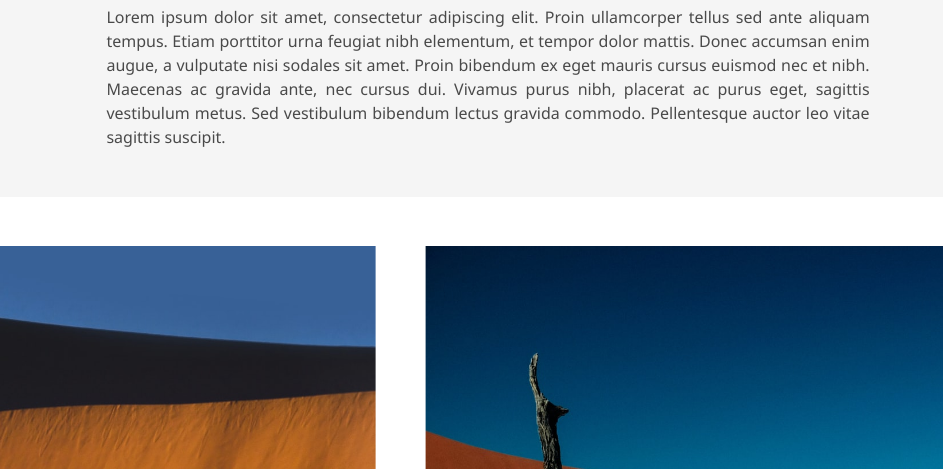
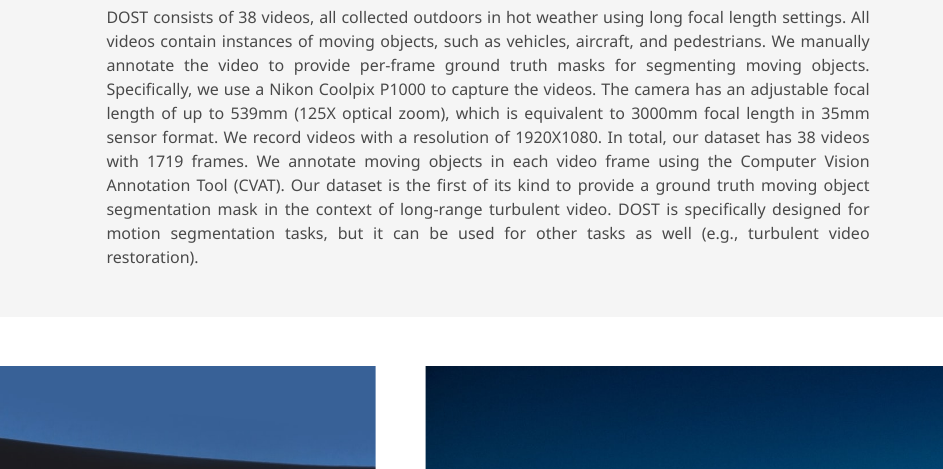
Before and after one commit to turbulence-research/DOST, a plain HTML site: page index.html in a window 1280 px wide. Shown: the part 752-1221 px from the top of the page, without its empty margins (152-1095 px from the left). Drawn offline with nearby package versions, Linux system fonts and the light colour scheme; some icons are missing; a web font is replaced by a local one.

Commit message:
Update index.html

```diff
--- a/index.html
+++ b/index.html
@@ -156,7 +156,9 @@
         <h2 class="title is-3">Abstract</h2>
         <div class="content has-text-justified">
           <p>
-            Lorem ipsum dolor sit amet, consectetur adipiscing elit. Proin ullamcorper tellus sed ante aliquam tempus. Etiam porttitor urna feugiat nibh elementum, et tempor dolor mattis. Donec accumsan enim augue, a vulputate nisi sodales sit amet. Proin bibendum ex eget mauris cursus euismod nec et nibh. Maecenas ac gravida ante, nec cursus dui. Vivamus purus nibh, placerat ac purus eget, sagittis vestibulum metus. Sed vestibulum bibendum lectus gravida commodo. Pellentesque auctor leo vitae sagittis suscipit.
+            DOST consists of 38 videos, all collected outdoors in hot weather using long focal length settings. All videos contain instances of moving objects, such as vehicles, aircraft, and pedestrians. We manually annotate the video to provide per-frame ground truth masks for segmenting moving objects.
+            Specifically, we use a Nikon Coolpix P1000 to capture the videos. The camera has an adjustable focal length of up to 539mm (125X optical zoom), which is equivalent to 3000mm focal length in 35mm sensor format. We record videos with a resolution of 1920X1080. In total, our dataset has 38 videos with 1719 frames. We annotate moving objects in each video frame using the Computer Vision Annotation Tool (CVAT).
+            Our dataset is the first of its kind to provide a ground truth moving object segmentation mask in the context of long-range turbulent video. DOST is specifically designed for motion segmentation tasks, but it can be used for other tasks as well (e.g., turbulent video restoration).
           </p>
         </div>
       </div>
```
